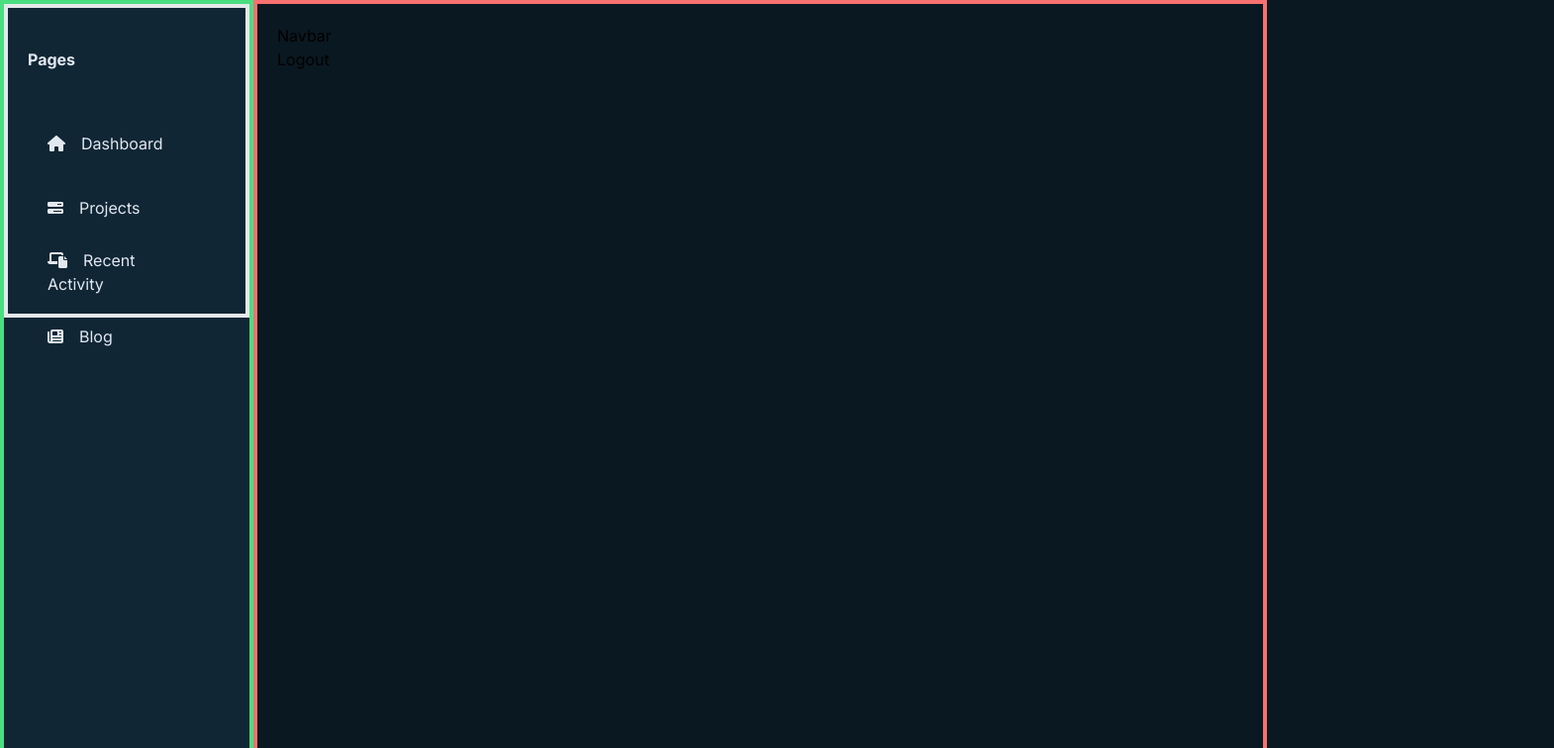
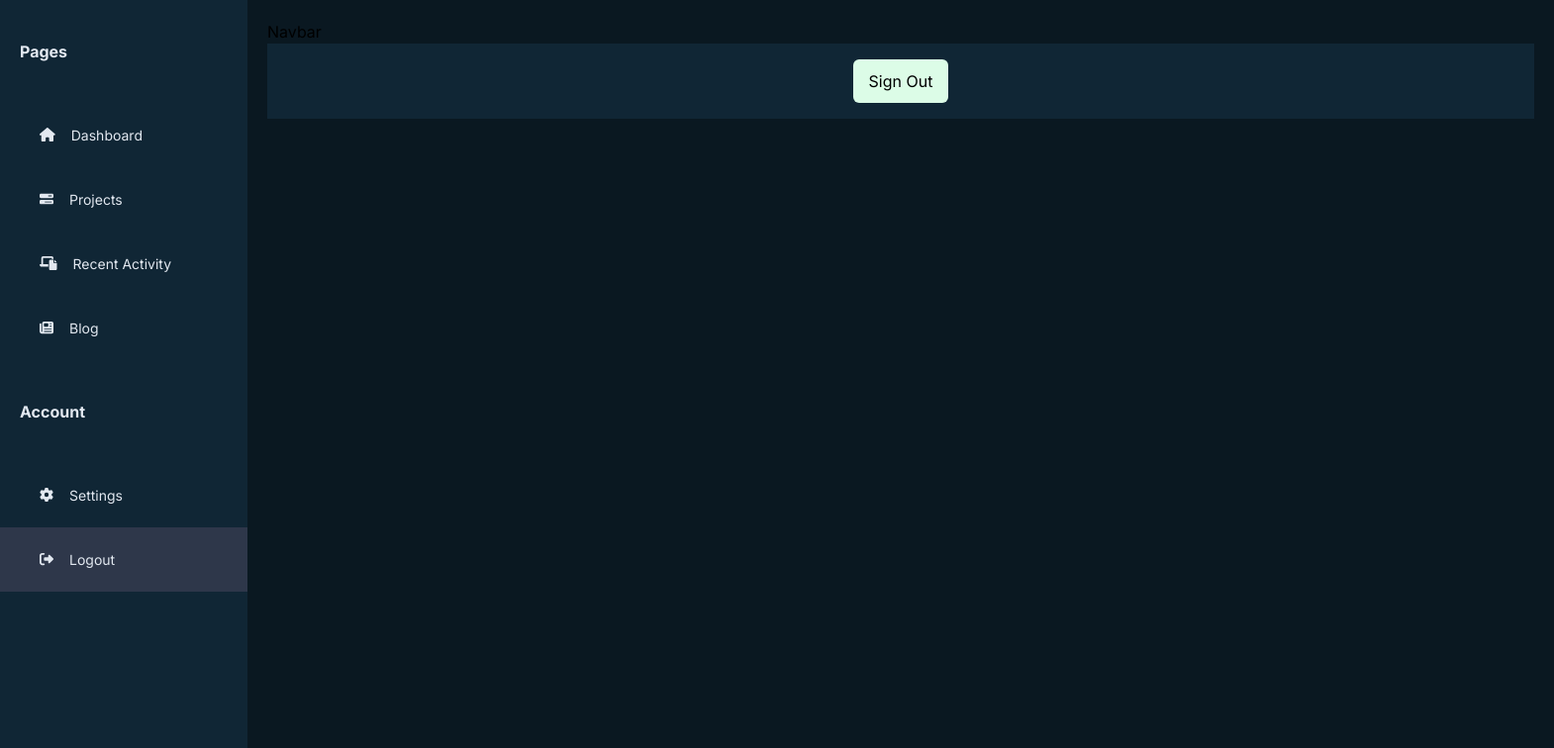
Before and after one commit to blncmusa/portfolio, a Next.js app: page /account/logout in a window 1280 px wide. Shown: the top 756 px of the page at 99% size, 1570 px wide, since content can reach past the window. Built offline with nearby package versions, Linux system fonts and the light colour scheme.

Commit message:
working on toggle sidebar

```diff
--- a/src/app/account/layout.tsx
+++ b/src/app/account/layout.tsx
@@ -1,13 +1,30 @@
+"use client"
+
 import Navbar from '@/components/Navbar'
 import Sidebar from "../../components/Sidebar"
+import { FontAwesomeIcon } from '@fortawesome/react-fontawesome'
+import { faBars } from '@fortawesome/free-solid-svg-icons'
+import React from 'react'
 
 export default function Layout({children}: {children: React.ReactNode}){
+
+    const [sidebar, setSidebar] = React.useState(false)
+
+    const handleSidebar = () => {
+        setSidebar(!sidebar)
+    }
+
     return (
         <div className='flex'>
-            <div className="border-4 border-green-400 flex-grow-none basis-1/5 bg-primary-100 h-screen">
+            <div className={`lg:block flex-grow-none basis-1/5 md:basis-[25%] min-w-[250px] bg-primary-100 h-screen ${ sidebar ? "" : "hidden"}`}>
                 <Sidebar />
             </div>
-            <div className="flex-grow border-4 border-red-400 h-screen p-[20px]">
+            <div className="flex-grow h-screen p-[20px]">
+                <div className="lg:hidden cursor-pointer">
+                    <button onClick={handleSidebar}>
+                        <FontAwesomeIcon icon={faBars} />
+                    </button>
+                </div>
                 <Navbar />
                 {children}
             </div>
--- a/src/app/account/logout/page.tsx
+++ b/src/app/account/logout/page.tsx
@@ -1,7 +1,18 @@
+"use client"
+
+import { logout } from "@/pages/api/logout"
+
 export default function Logout(){
+
+    const handleLogout = async () => {
+        await logout();
+    }
+
     return (
-        <div>
-            <h1>Logout</h1>
-        </div>
+        <nav className="w-screen h-[10%] bg-primary-100 flex justify-evenly py-4">
+            <button onClick={handleLogout} className="p-2 bg-green-100 rounded-md px-4">
+                    <p>Sign Out</p>
+            </button>
+        </nav>
     )
 }
--- a/src/app/admin/page.tsx
+++ b/src/app/admin/page.tsx
@@ -26,7 +26,7 @@ export default function LoginPage() {
     return (
         <>
 
-            <div className="lg:flex md:flex sm:flex h-screen w-screen justify-center items-center border-4 hidden focus:outline-none">
+            <div className="lg:flex md:flex sm:flex h-screen w-screen justify-center items-center hidden focus:outline-none">
                 <div className="min-w-[350px] bg-primary-100 min-h-[55%] rounded-md flex justify-center flex-col focus:outline-none shadow-2xl">
                     <div className="flex justify-center mb-[10px] focus:outline-none">
                         <h1 className="text-md text-white"><span className="font-extralight">Welcome Back, </span><span className="font-bold">Mustafa!</span></h1>
--- a/src/components/Sidebar.tsx
+++ b/src/components/Sidebar.tsx
@@ -46,12 +46,12 @@ export default function Sidebar(){
     const pathname = usePathname()
 
     return (
-        <aside className="sticky text-title flex border-4 flex-col h-[40%]">
+        <aside className="sticky text-title flex flex-col h-[40%]">
             <h1 className="text-1xl font-bold py-10 px-5">Pages</h1>
             <ul className='list-none flex flex-col'>
                 {menuItems.map((item, index) => {
                     return (
-                        <li key={index} className={`w-[100%] h-[65px] flex justify-start px-10 items-center hover:bg-hover ${pathname === item.path ? 'bg-hover' : ''} cursor-pointer`}
+                        <li key={index} className={`w-[100%] h-[65px] flex justify-start px-10 items-center hover:bg-hover ${pathname === item.path ? 'bg-hover' : ''} cursor-pointer md:text-sm`}
         >
                             <a href={item.path}>
                                 {item.icon}
@@ -61,6 +61,21 @@ export default function Sidebar(){
                     )
                 })}
             </ul>
+            <h1 className="text-1xl font-bold py-10 px-5">Account</h1>
+            <ul className='list-none flex flex-col'>
+                {accountItems.map((item, index) => {
+                    return (
+                        <li key={index} className={`w-[100%] h-[65px] flex justify-start px-10 items-center hover:bg-hover ${pathname === item.path ? 'bg-hover' : ''} cursor-pointer md:text-sm`}
+        >
+                            <a href={item.path}>
+                                {item.icon}
+                                <span className='px-4'>{item.name}</span>
+                            </a>
+                        </li>
+                    )
+                }
+                )}
+            </ul>
         </aside>
     )
 }
```
Also changed, not shown: src/app/account/page.tsx (+1 -12 lines).
